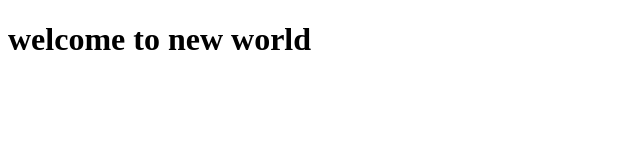
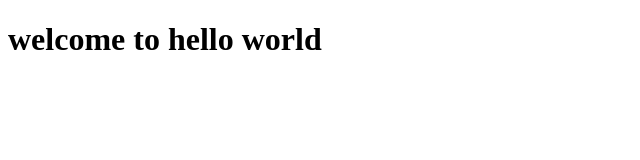
Before and after one commit to DHappy06/my-page, a plain HTML site: page index.html in a window 1280 px wide. Shown: the whole page, without its empty margins (0-640 px from the left). Drawn offline with Linux system fonts and the light colour scheme.

Commit message:
Update index.html

```diff
--- a/index.html
+++ b/index.html
@@ -6,6 +6,6 @@
     <title>hello worldt</title>
 </head>
 <body>
-    <h1>welcome to new world </h1>
+    <h1>welcome to hello world </h1>
 </body>
 </html>
```
